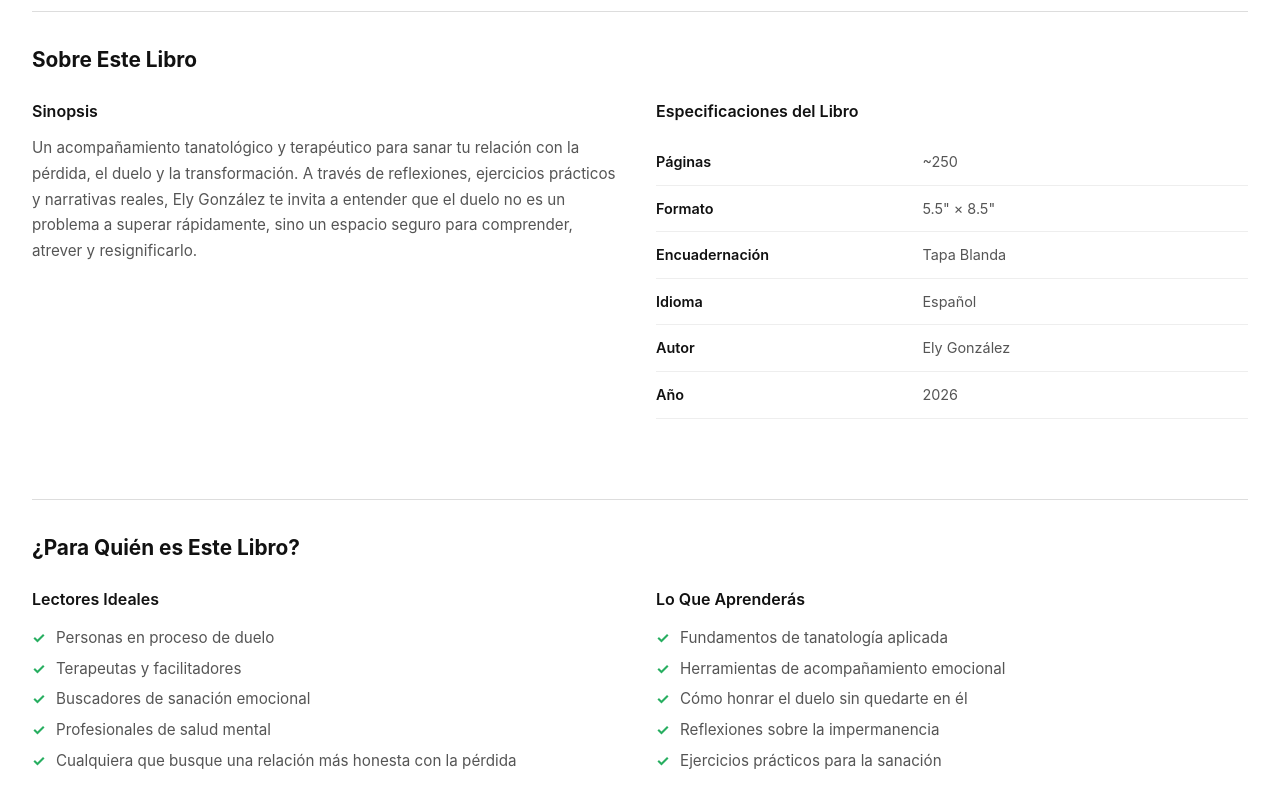
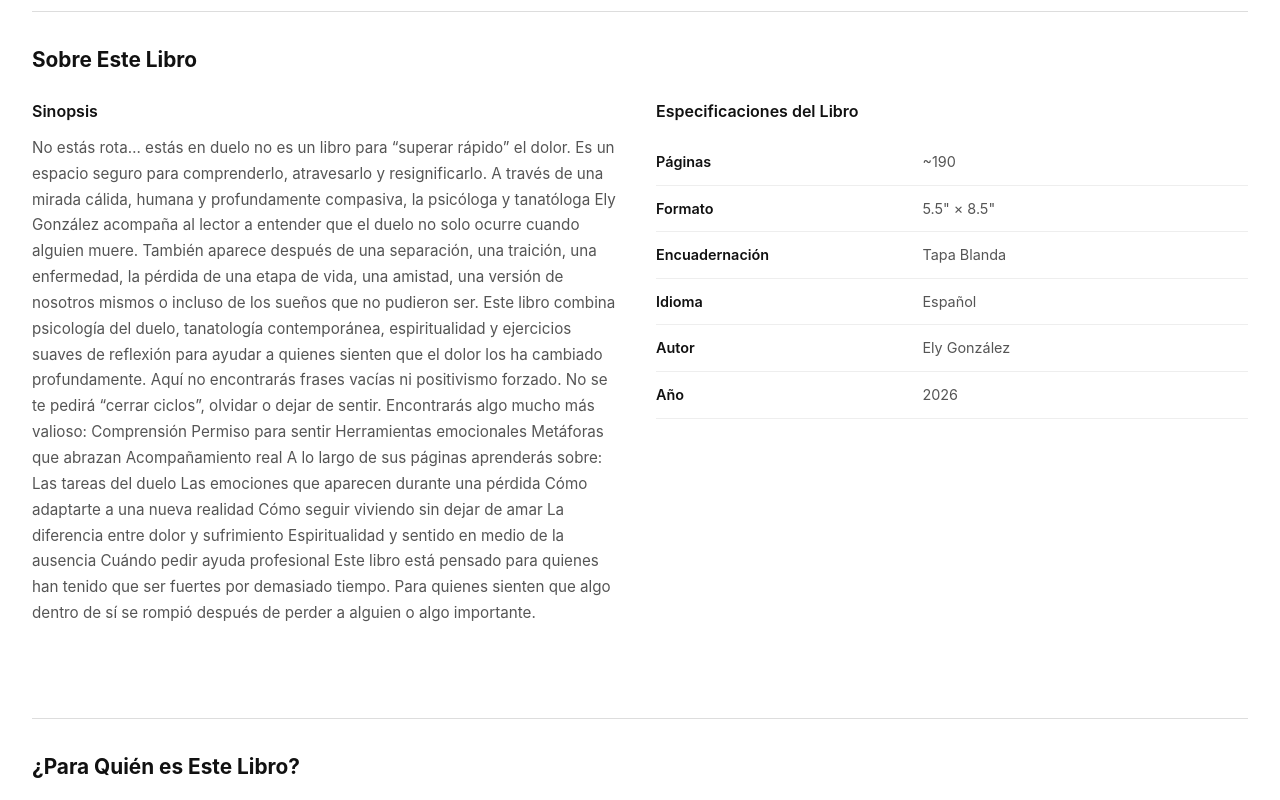
Before and after one commit to VidaTk/ely-libro, a plain HTML site: page index.html in a window 1280 px wide. Shown: the part 1420-2220 px from the top of the page. Drawn offline with Linux system fonts and the light colour scheme.

Commit message:
Update index.html

```diff
--- a/index.html
+++ b/index.html
@@ -799,14 +799,41 @@
             <div class="details-grid">
                 <div class="detail-block">
                     <h3>Sinopsis</h3>
-                    <p>Un acompañamiento tanatológico y terapéutico para sanar tu relación con la pérdida, el duelo y la transformación. A través de reflexiones, ejercicios prácticos y narrativas reales, Ely González te invita a entender que el duelo no es un problema a superar rápidamente, sino un espacio seguro para comprender, atrever y resignificarlo.</p>
+                    <p>No estás rota… estás en duelo no es un libro para “superar rápido” el dolor.
+Es un espacio seguro para comprenderlo, atravesarlo y resignificarlo.
+
+A través de una mirada cálida, humana y profundamente compasiva, la psicóloga y tanatóloga Ely González acompaña al lector a entender que el duelo no solo ocurre cuando alguien muere. También aparece después de una separación, una traición, una enfermedad, la pérdida de una etapa de vida, una amistad, una versión de nosotros mismos o incluso de los sueños que no pudieron ser.
+
+Este libro combina psicología del duelo, tanatología contemporánea, espiritualidad y ejercicios suaves de reflexión para ayudar a quienes sienten que el dolor los ha cambiado profundamente.
+
+Aquí no encontrarás frases vacías ni positivismo forzado.
+No se te pedirá “cerrar ciclos”, olvidar o dejar de sentir.
+
+Encontrarás algo mucho más valioso:
+Comprensión
+Permiso para sentir
+Herramientas emocionales
+Metáforas que abrazan
+Acompañamiento real
+
+A lo largo de sus páginas aprenderás sobre:
+Las tareas del duelo
+Las emociones que aparecen durante una pérdida
+Cómo adaptarte a una nueva realidad
+Cómo seguir viviendo sin dejar de amar
+La diferencia entre dolor y sufrimiento
+Espiritualidad y sentido en medio de la ausencia
+Cuándo pedir ayuda profesional
+
+Este libro está pensado para quienes han tenido que ser fuertes por demasiado tiempo.
+Para quienes sienten que algo dentro de sí se rompió después de perder a alguien o algo importante.</p>
                 </div>
                 <div class="detail-block">
                     <h3>Especificaciones del Libro</h3>
                     <table class="specs-table">
                         <tr>
                             <td>Páginas</td>
-                            <td>~250</td>
+                            <td>~190</td>
                         </tr>
                         <tr>
                             <td>Formato</td>
@@ -930,7 +957,7 @@
                     <span class="faq-toggle">▼</span>
                 </div>
                 <div class="faq-answer">
-                    Sí. Para compras de 10+ ejemplares hay descuento especial. Contacta a Ely por WhatsApp: +52 55 4570 6807 para cotización.
+                    Sí. Para compras de 10+ ejemplares hay descuento especial. Contacta a Ely por WhatsApp: +52 55 1585 5849 para cotización.
                 </div>
             </div>
 
@@ -952,9 +979,9 @@
                 <strong>Ely González</strong> es Psicóloga, Tanatóloga y Autora con más de 10 años de experiencia acompañando a personas en duelo. Ha trabajado con individuos, familias, empresas y comunidades a través de terapia individual, talleres, círculos de sanación y programas de acompañamiento comunitario. Su misión es transformar el dolor en conciencia y vida auténtica.
             </p>
             <div style="margin-top: 2rem; display: flex; gap: 1rem; flex-wrap: wrap;">
-                <a href="https://www.instagram.com" target="_blank" class="btn btn-secondary">Seguir en Instagram</a>
+                <a href="https://www.instagram.com/elygonzalez2505/" target="_blank" class="btn btn-secondary">Seguir en Instagram</a>
                 <a href="https://wa.me/5515855849" target="_blank" class="btn btn-secondary">WhatsApp</a>
-                <a href="https://speakers.vidabiz.app/speakers/ely-gonzalez" target="_blank" class="btn btn-secondary">Micrositio</a>
+                <a href="https://elygonz.com" target="_blank" class="btn btn-secondary">Página Web</a>
             </div>
         </div>
     </div>
@@ -977,8 +1004,8 @@
             <div class="footer-col">
                 <h4>Contacto</h4>
                 <a href="https://wa.me/5515855849" target="_blank">WhatsApp</a>
-                <a href="https://www.instagram.com" target="_blank">Instagram</a>
-                <a href="https://speakers.vidabiz.app/speakers/ely-gonzalez" target="_blank">Micrositio</a>
+                <a href="https://www.instagram.com/elygonzalez2505/" target="_blank">Instagram</a>
+                <a href="https://elygonz.com" target="_blank">Página Web</a>
             </div>
             <div class="footer-col">
                 <h4>Legal</h4>
```
